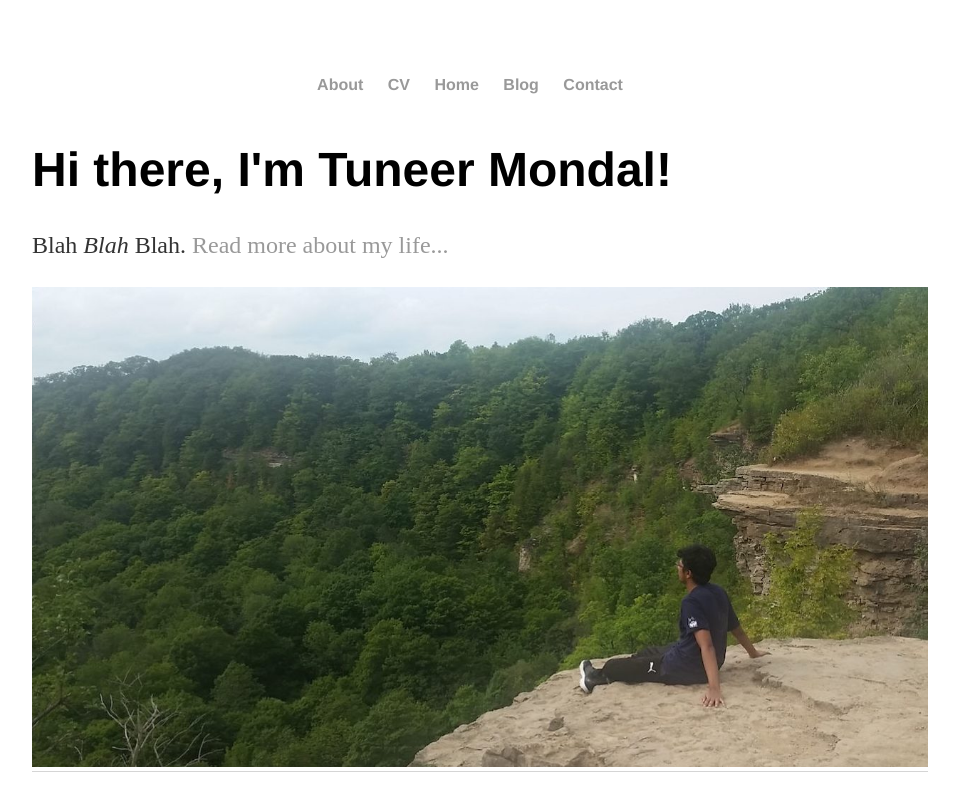
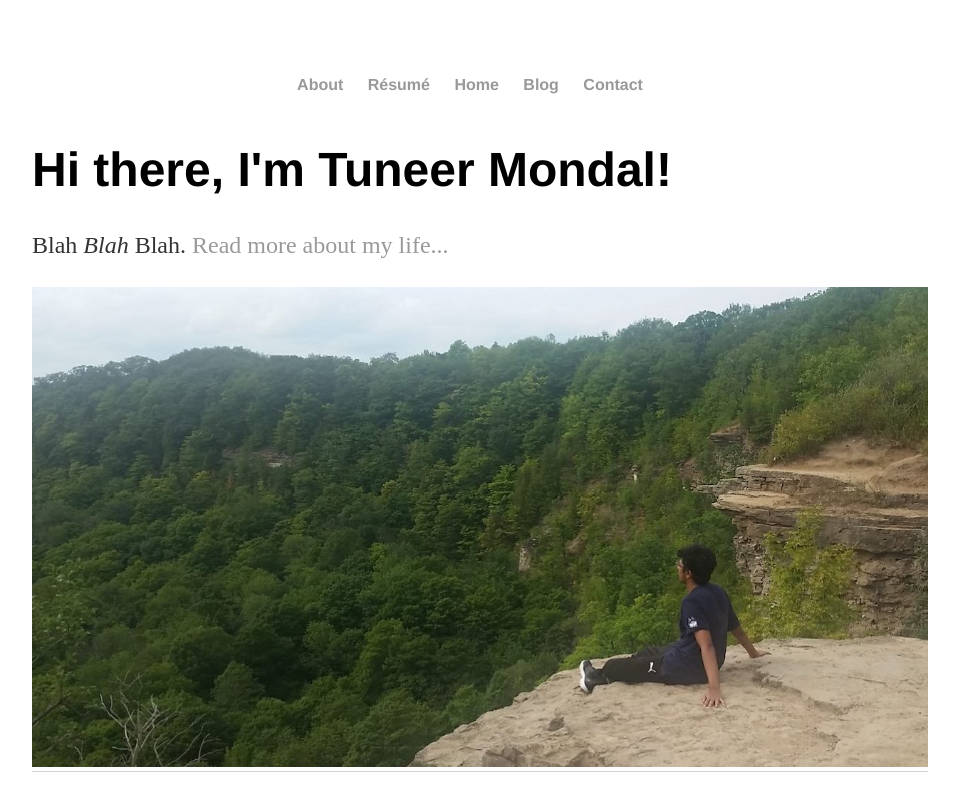
Before and after one commit to t-mondal/t-mondal.github.io, a Jekyll site: the page built from index.html, in a window 1280 px wide. Shown: the top 811 px of the page, without its empty margins (160-1119 px from the left). Built offline with Jekyll 4.4.1, drawn with Linux system fonts in a browser that asks for light colours.

Commit message:
Update default.html

```diff
--- a/_layouts/default.html
+++ b/_layouts/default.html
@@ -9,7 +9,7 @@
 			<nav>
 	    		<ul>
 		        	<li><a href="/about">About</a></li>
-	        		<li><a href="/cv/">CV</a></li>
+	        		<li><a href="/cv/">Résumé</a></li>
 				<li><a href="/">Home</a></li>
 	        		<li><a href="/blog">Blog</a></li>
 				<li><a href="/contact">Contact</a></li>
```
